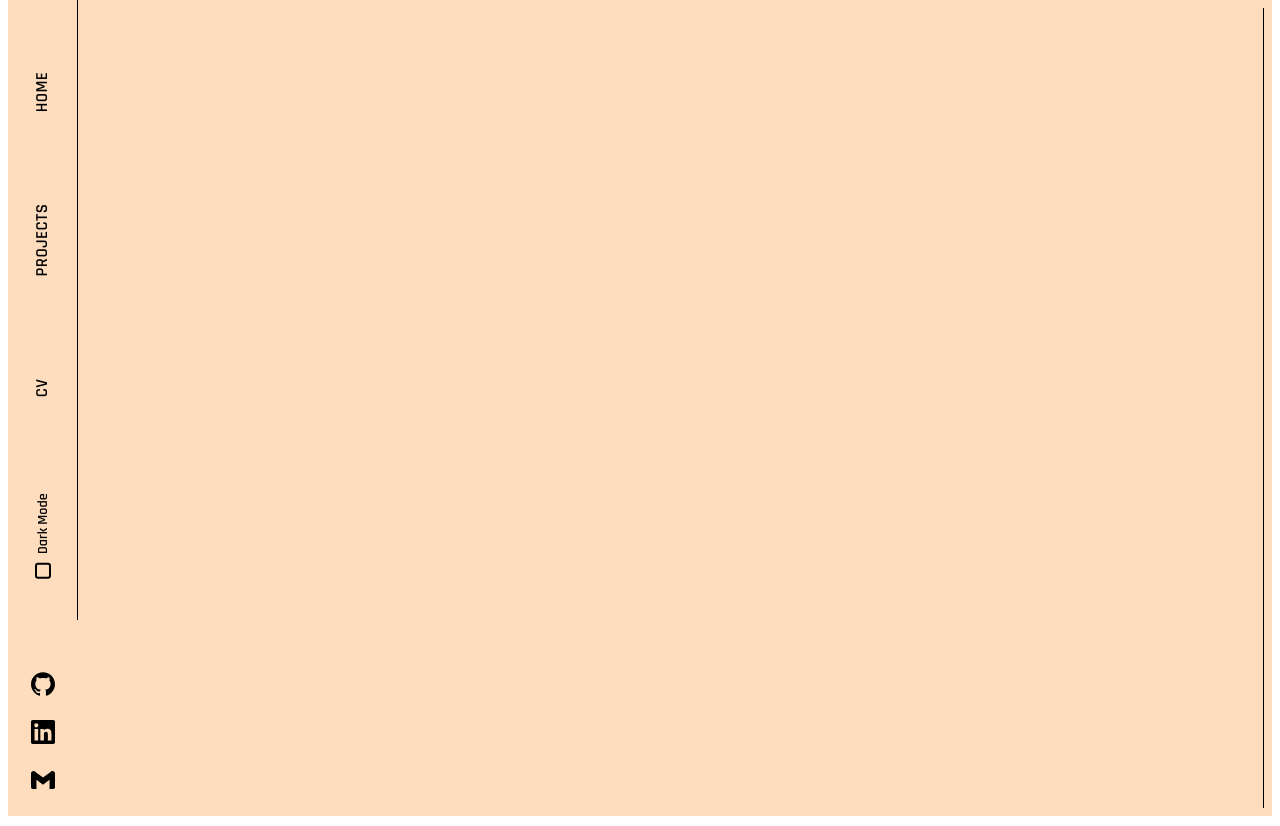
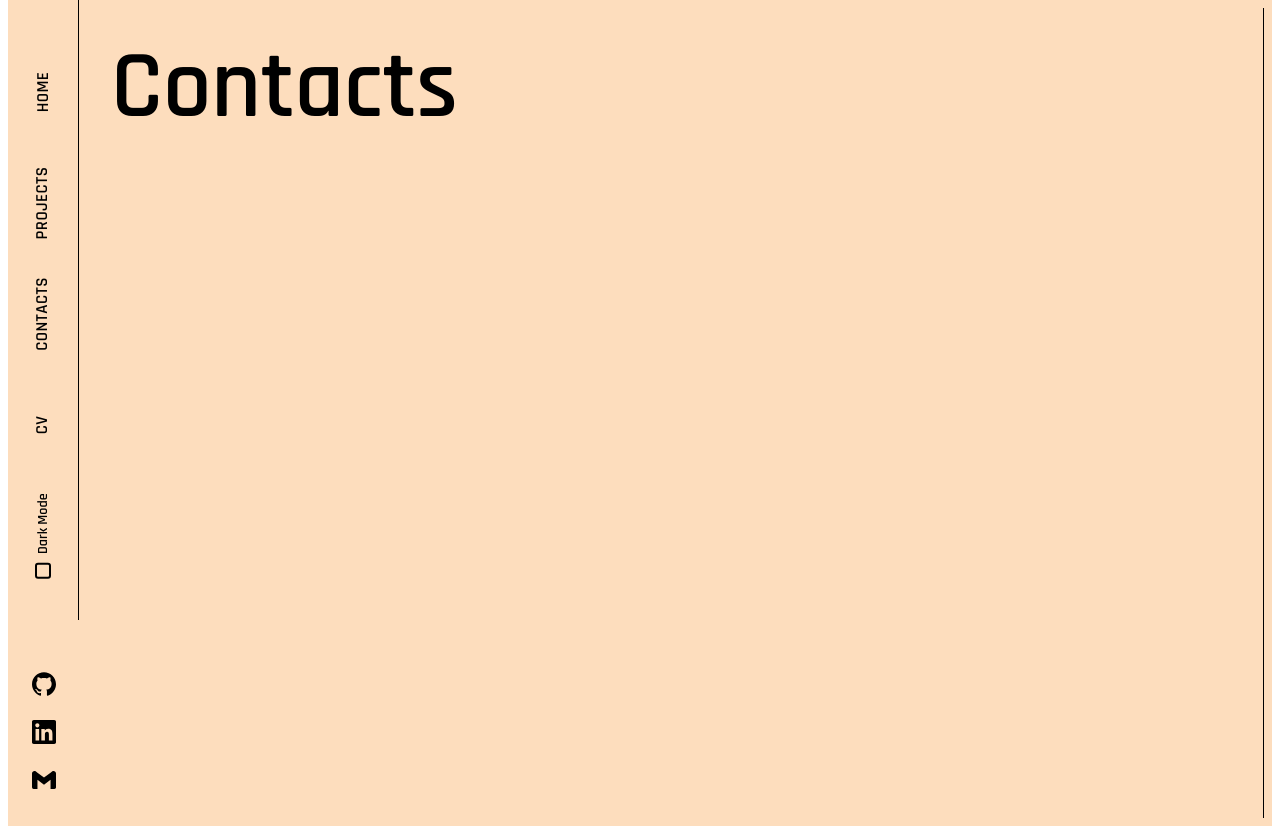
Before and after one commit to CodeLamp168/Caleb-Dylan-Sim-Portfolio, a React (Vite) app: page /contacts in a window 1280 px wide. Built offline with nearby package versions, Linux system fonts and the light colour scheme.

Commit message:
Email link

```diff
--- a/src/App.jsx
+++ b/src/App.jsx
@@ -13,7 +13,6 @@ import { NavLinks as NavContent } from "./assets/small-components/ImageLink"
 
 
 function App() {
-  const isMobile = window.innerWidth <= 768;
   function NavArea() {
 
     function NavItem({ to, ComponentName, customClass = '' }) {
@@ -31,7 +30,7 @@ function App() {
         <div className="nav-list flex md:flex-col justify-center items-center md:justify-between gap-4 md:gap-20 py-4 md:py-20   md:border-r">
           <NavItem to="/" ComponentName="Home" />
           <NavItem to="/projects" ComponentName="Projects" />
-          <NavItem to="/contacts" ComponentName="Contacts" customClass="md:hidden" />
+          <NavItem to="/contacts" ComponentName="Contacts" />
           <NavItem to="/cv" ComponentName="CV" />
           <DarkMode />
         </div>
@@ -56,10 +55,10 @@ function App() {
               component={Projects}
             />
             <Route
-              path={isMobile ? '/contacts' : '/'}
+              path="/contacts"
               exact
-              element={isMobile ? <Contacts /> : <Home />}
-              component={isMobile ? Contacts : Home }
+              element={<Contacts />}
+              component={Contacts}
             />
           </Routes>
         </div>
--- a/src/assets/small-components/ImageLink.jsx
+++ b/src/assets/small-components/ImageLink.jsx
@@ -31,7 +31,7 @@ const ImageLink = ({ href = '#', imgSrc, linkWidth }) => {
       <>
        <ImageLink href={"https://github.com/CodeLamp168"} imgSrc={Github} linkWidth={navWidth} />
        <ImageLink href={"https://www.linkedin.com/in/calebsimdev/"} imgSrc={LinkedIn} linkWidth={navWidth} />
-       <ImageLink href={'https://mail.google.com/mail/?view=cm&fs=1&to=dylansim168@gmail.com&su=SUBJECT&body=BODY&bcc=dylansim168@gmail.com'} imgSrc={Gmail} linkWidth={navWidth} />
+       <ImageLink href={`https://mail.google.com/mail/?view=cm&source=mailto&to=dylansim168@gmail.com&body=This%20is%20mail%20body&su=Hello%20Caleb%20`} imgSrc={Gmail} linkWidth={navWidth} />
       </>
     )
   }
@@ -43,7 +43,7 @@ const ImageLink = ({ href = '#', imgSrc, linkWidth }) => {
      <>
       <ImageLink href={"https://github.com/CodeLamp168"} imgSrc={Github}  linkWidth={contactWidth}/>
       <ImageLink href={"https://www.linkedin.com/in/calebsimdev/"} imgSrc={LinkedIn} linkWidth={contactWidth} />
-      <ImageLink href={`https://mail.google.com/mail/?view=cm&source=mailto&to=dylansim168@gmail.com&body=This%20is%20mail%20body&su=THIS%20IS%20MAIL%20SUBJECT`} imgSrc={Gmail} linkWidth={contactWidth} />
+      <ImageLink href={`https://mail.google.com/mail/?view=cm&source=mailto&to=dylansim168@gmail.com&body=This%20is%20mail%20body&su=Hello%20Caleb%20`} imgSrc={Gmail} linkWidth={contactWidth} />
       <ImageLink imgSrc={Discord} linkWidth={contactWidth} />
       <ImageLink imgSrc={Instagram} linkWidth={contactWidth} />
      </>
```
